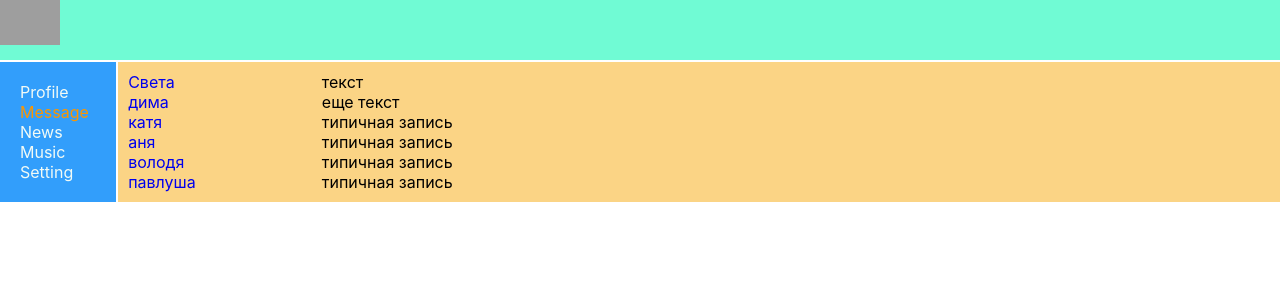
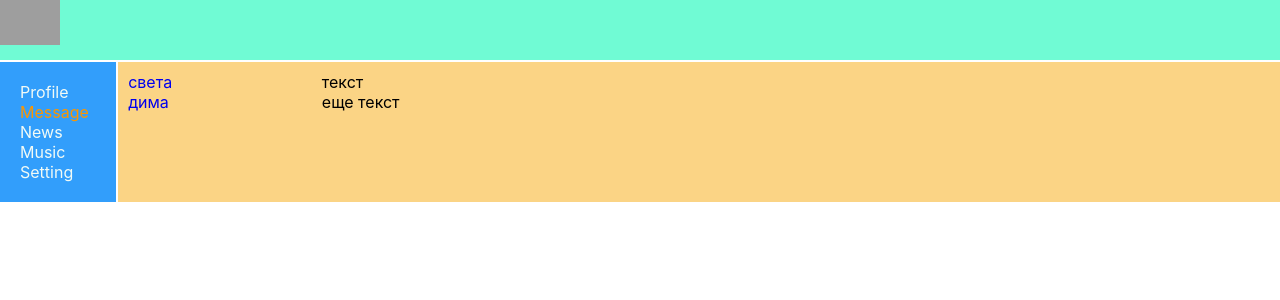
Before and after one commit to MonroeLionel/samurai-way-TS, a React (Create React App) app: page /dialogs in a window 1280 px wide. Shown: the top 300 px of the page. Built offline with nearby package versions, Linux system fonts and the light colour scheme; grey boxes are pictures that could not be loaded.

Commit message:
24. Уроки React JS (UI - BLL, выносим данные в сторону) - react курсы бесплатно

```diff
--- a/src/components/Dialog/Dialog.tsx
+++ b/src/components/Dialog/Dialog.tsx
@@ -8,6 +8,7 @@ type DialogItemType = {
 }
 type MessageType = {
    message: string
+   id: number
 }
 const DialogItem = (props: DialogItemType) => {
    return (
@@ -27,25 +28,33 @@ const Message = (props: MessageType) => {
 }
 
 export function Dialogs() {
-
+   let dialogData = [
+      {id: 1, name: `света`},
+      {id: 2, name: `дима`},
+      {id: 3, name: `катя`},
+      {id: 4, name: `аня`},
+      {id: 5, name: `володя`},
+      {id: 6, name: `павлуша`},
+   ]
+   let messageData = [
+      {id: 1, message: `текст`},
+      {id: 2, message: `еще текст`},
+      {id: 3, message: `типичная запись`},
+      {id: 4, message: `типичная запись`},
+      {id: 5, message: `типичная запись`},
+      {id: 6, message: `типичная запись`},
+   ]
    return (
      <div className={classes.dialogs}>
         <div className={classes.dialogItem}>
-           <DialogItem id={1} name="Света"/>
-           <DialogItem id={2} name="дима"/>
-           <DialogItem id={3} name="катя"/>
-           <DialogItem id={4} name="аня"/>
-           <DialogItem id={5} name="володя"/>
-           <DialogItem id={6} name="павлуша"/>
+           <DialogItem id={dialogData[0].id} name={dialogData[0].name}/>
+           <DialogItem id={dialogData[1].id} name={dialogData[1].name}/>
 
         </div>
         <div className={classes.messages}>
-           <Message message={`текст`}/>
-           <Message message={`еще текст`}/>
-           <Message message={`типичная запись`}/>
-           <Message message={`типичная запись`}/>
-           <Message message={`типичная запись`}/>
-           <Message message={`типичная запись`}/>
+           <Message message={messageData[0].message} id={messageData[0].id}/>
+           <Message message={messageData[1].message} id={messageData[1].id}/>
+
         </div>
      </div>
    )
--- a/src/components/Profile/MyPosts/MyPosts.tsx
+++ b/src/components/Profile/MyPosts/MyPosts.tsx
@@ -4,6 +4,12 @@ import {Post} from "./Post/Post";
 
 
 export function MyPosts() {
+   let postData = [
+      {id: 1, message: `hello`, likeCount: 22},
+      {id: 2, message: `шо как`, likeCount: 11},
+      {id: 3, message: `чо кого ? `, likeCount: 12},
+   ]
+
    return (
      <div className={classes.postsBlock}>
         <div><h3>мои посты</h3></div>
@@ -12,8 +18,8 @@ export function MyPosts() {
            <button>добавить пост</button>
         </div>
         <div className={classes.post}>
-           <Post message={`hello`} likeCount={22}/>
-           <Post message={`шо как `} likeCount={4}/>
+           <Post message={postData[0].message} likeCount={postData[0].likeCount} id={postData[0].id}/>
+           <Post message={postData[1].message} likeCount={postData[1].likeCount} id={postData[1].id}/>
 
 
         </div>
--- a/src/components/Profile/MyPosts/Post/Post.tsx
+++ b/src/components/Profile/MyPosts/Post/Post.tsx
@@ -4,6 +4,7 @@ import classes from "./Post.module.css";
 type messageType = {
    message: string
    likeCount: number
+   id: number
 }
 
 export function Post(props: messageType) {
```
